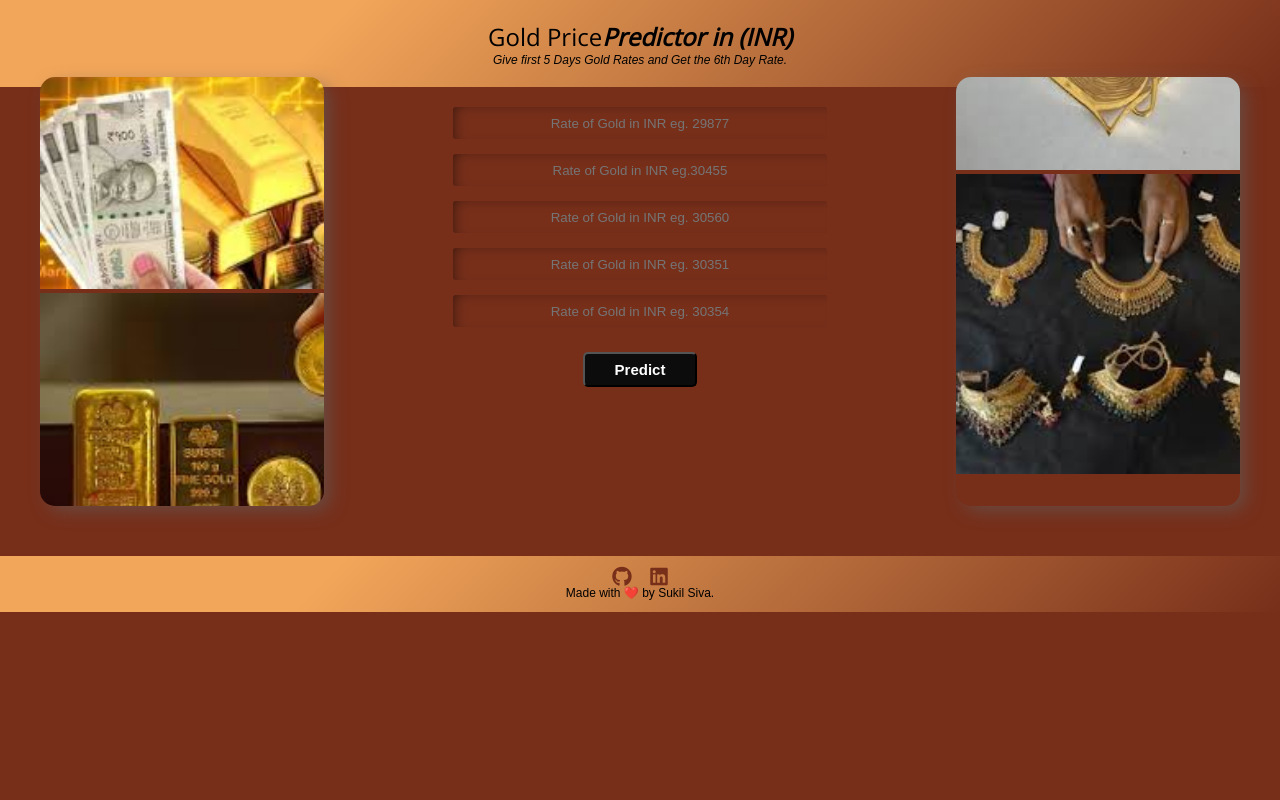
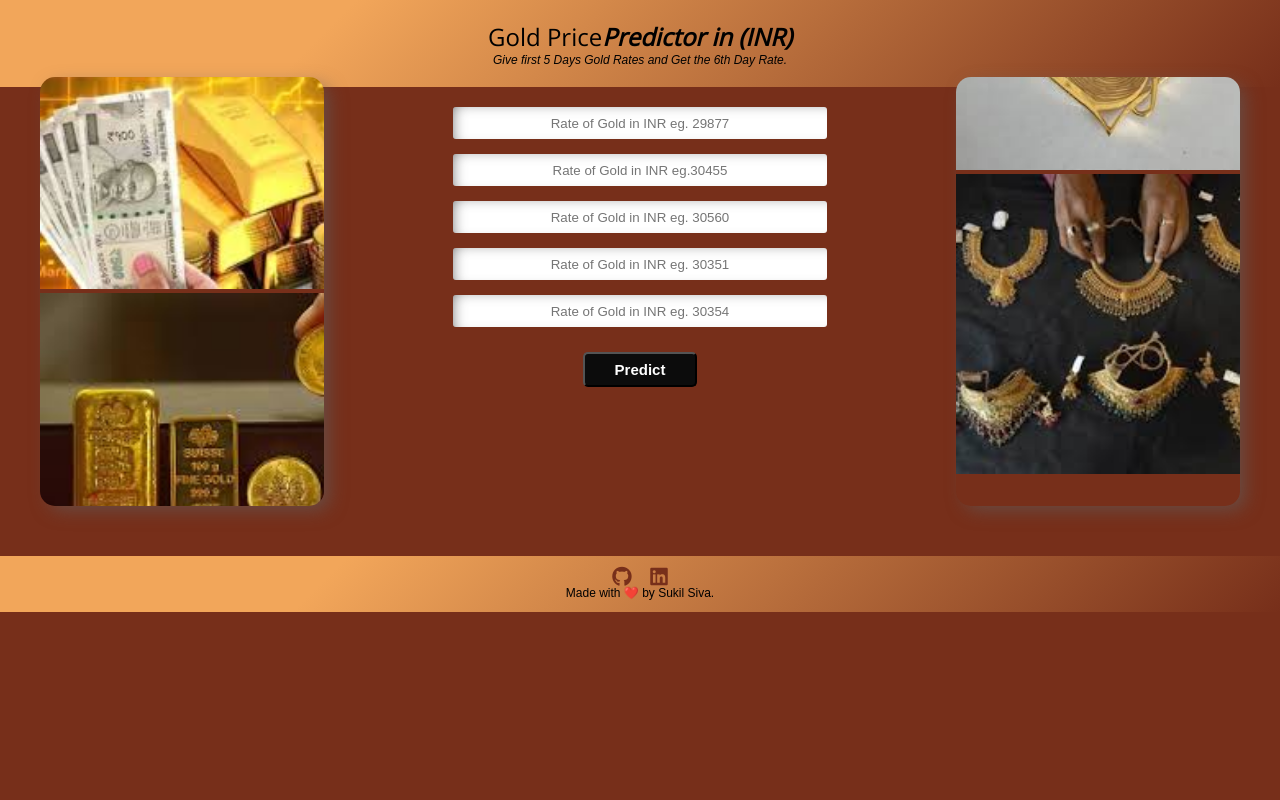
Before and after one commit to sukilsiva/Gold-Price-Predictor, a Flask app: page / in a window 1280 px wide. Run offline with Flask 2, Linux system fonts and the light colour scheme; parts of the project's set-up code (start-up, migrations or seed data) failed here and were passed over; some libraries are stand-ins or nearby versions.

Commit message:
Update styles.css

```diff
--- a/static/styles.css
+++ b/static/styles.css
@@ -15,8 +15,7 @@ body{
 .container{
     background-color: #772f1a;
     background-image: linear-gradient(315deg, #772f1a 0%, #f2a65a 74%);
-
-    padding: 20px;
+	padding: 20px;
 	display: block;
 	text-align: center;
 }
@@ -164,7 +163,7 @@ body{
 
 /* Form */
 .form-input{
-	background-color: #772f1a;
+	background-color: #ffffff;
 	width: 370px;
 	height: 30px;
 	border-radius: 3px;
```
